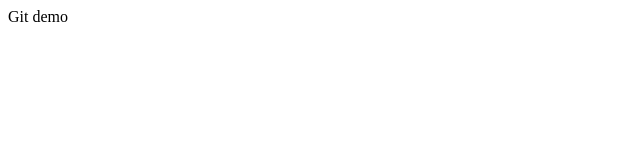
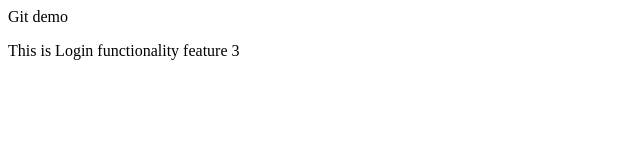
Before and after one commit to SaloniKale1704/Local-Repo, a plain HTML site: page index.html in a window 1280 px wide. Shown: the whole page, without its empty margins (0-640 px from the left). Drawn offline with Linux system fonts and the light colour scheme.

Commit message:
Modified index file

```diff
--- a/index.html
+++ b/index.html
@@ -1 +1,2 @@
 <p>Git demo</p>
+<p>This is Login functionality feature 3</p>
```
